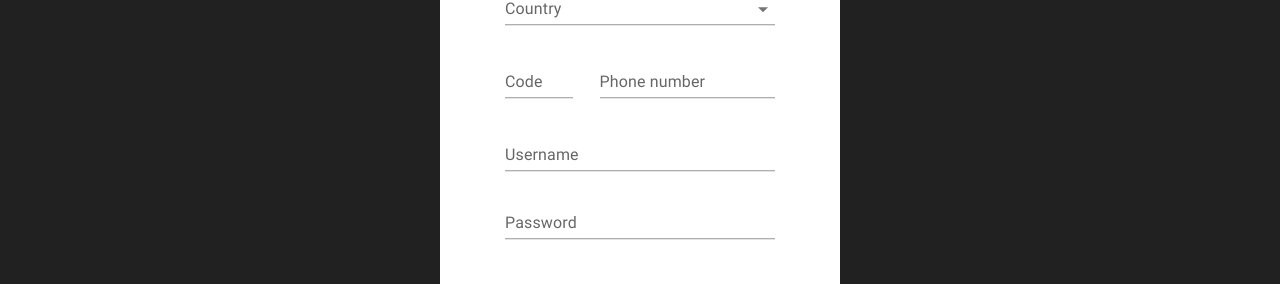
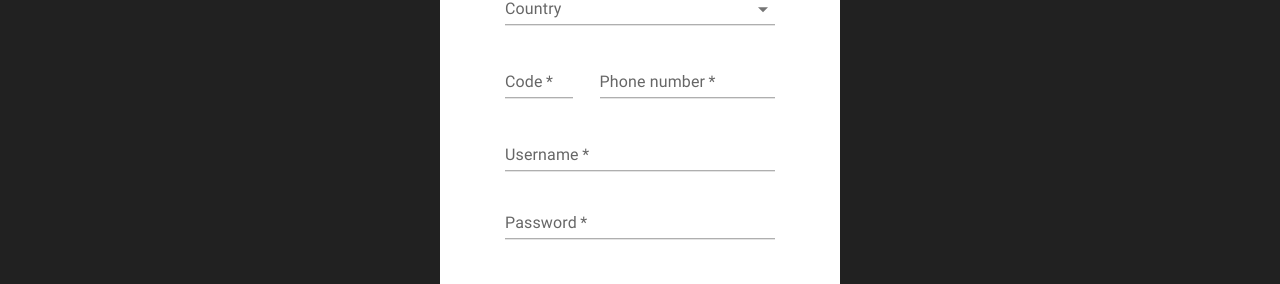
Before and after one commit to max-tsymba/webchat, a React app in the folder client/: page /login in a window 1280 px wide. Shown: the part 400-684 px from the top of the page. Built offline with nearby package versions, Linux system fonts and the light colour scheme.

Commit message:
client: refactoring

```diff
--- a/client/src/components/Sign/index.tsx
+++ b/client/src/components/Sign/index.tsx
@@ -33,8 +33,11 @@ const Sign: FunctionComponent<ISignFormProps> = ({
     Dispatch<SetStateAction<TUserSign>>,
   ] = useState({ country: '', code: '', phone: 0, username: '', password: '' });
 
+  // const [errors, setErrors] = useState({});
+
   const handleFormSubmit = (e: ChangeEvent<HTMLFormElement>): void => {
     e.preventDefault();
+
     console.log(userData);
   };
 
@@ -43,16 +46,20 @@ const Sign: FunctionComponent<ISignFormProps> = ({
     setUserData({ ...userData, country: data.country, code: data.code });
   };
 
-  const handleChangeInput =
-    (key: string) =>
-    (e: ChangeEvent<HTMLInputElement>): void => {
-      const value: string = e.target.value;
-      if (key === 'number') Number(value);
-      setUserData({ ...userData, [key]: value });
-    };
+  const handleChangeInput = (e: ChangeEvent<HTMLInputElement>): void => {
+    const key: string = e.target.name;
+    const value: string = e.target.value;
+    if (key === 'number') Number(value);
+    setUserData({ ...userData, [key]: value });
+  };
 
   return (
-    <form className={bindClasses} ref={refForm} onSubmit={handleFormSubmit}>
+    <form
+      className={bindClasses}
+      ref={refForm}
+      onSubmit={handleFormSubmit}
+      noValidate
+    >
       <h3 className={styles.heading}>Sign up</h3>
       <p className={styles.par}>
         Please choose your country and enter your full phone number.
@@ -66,6 +73,7 @@ const Sign: FunctionComponent<ISignFormProps> = ({
           label="Country"
           defaultValue={''}
           className={styles.select}
+          required
         >
           {countryData.map((data: ICountryData, index: number) => (
             <MenuItem
@@ -85,13 +93,16 @@ const Sign: FunctionComponent<ISignFormProps> = ({
             variant="standard"
             value={codeValue}
             className={styles.codefield}
+            required
           />
 
           <TextField
             label="Phone number"
             variant="standard"
+            name="phone"
             className={styles.phonefield}
-            onChange={handleChangeInput('phone')}
+            onChange={handleChangeInput}
+            required
           />
         </div>
 
@@ -99,14 +110,18 @@ const Sign: FunctionComponent<ISignFormProps> = ({
           label="Username"
           variant="standard"
           className={styles.password}
-          onChange={handleChangeInput('username')}
+          name="username"
+          onChange={handleChangeInput}
+          required
         />
 
         <TextField
           label="Password"
           variant="standard"
           className={styles.password}
-          onChange={handleChangeInput('password')}
+          name="password"
+          onChange={handleChangeInput}
+          required
         />
 
         {children}
```
